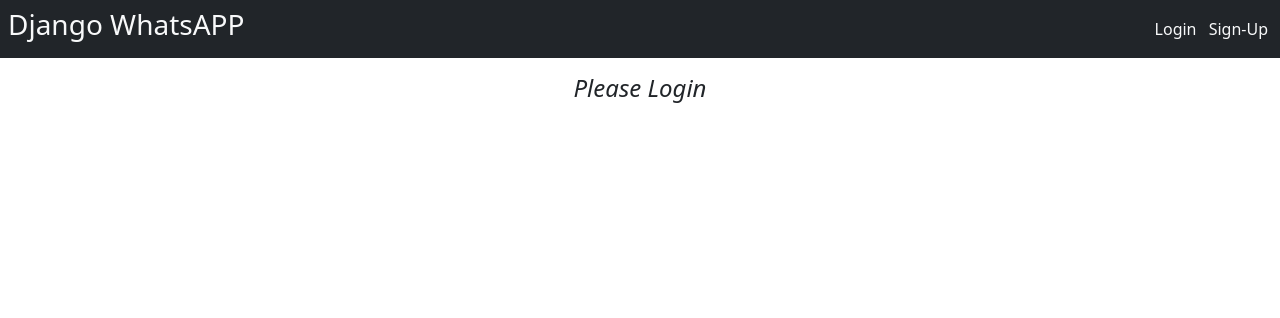
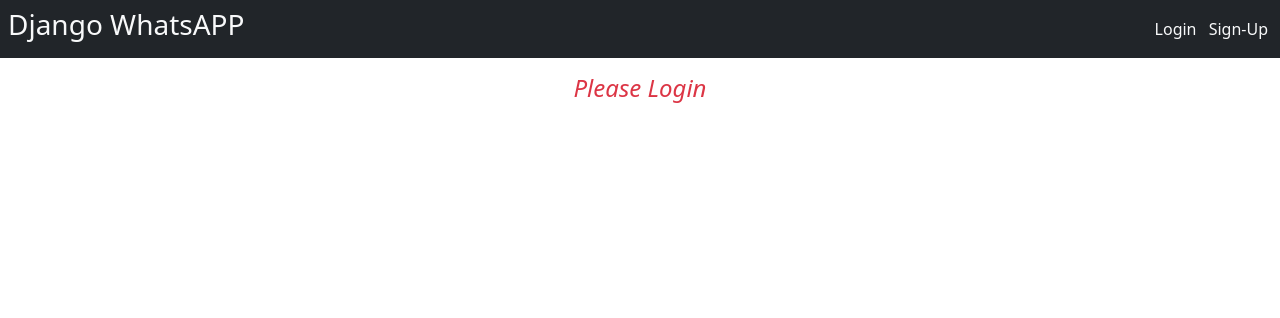
Before and after one commit to zahur76/docker_whatsapp, a Django app: page / in a window 1280 px wide. Shown: the top 318 px of the page. Run offline with Django 4.2, Linux system fonts and the light colour scheme; some libraries are stand-ins or nearby versions; some web fonts are replaced.

```diff
--- a/home/templates/home/index.html
+++ b/home/templates/home/index.html
@@ -43,7 +43,7 @@
             </div>
             <div class="col-12 border-bottom fst-italic h4 text-start">ChatBoxers</div>
             {% else %}
-            <div class="col-12 fst-italic h4 text-center p-3">Please Login</div>
+            <div class="col-12 fst-italic h4 text-center p-3 text-danger">Please Login</div>
             {% endif %}
             {% if request.user.is_authenticated %}
             {% for user in users %}
```
Also changed, not shown: README.md.
